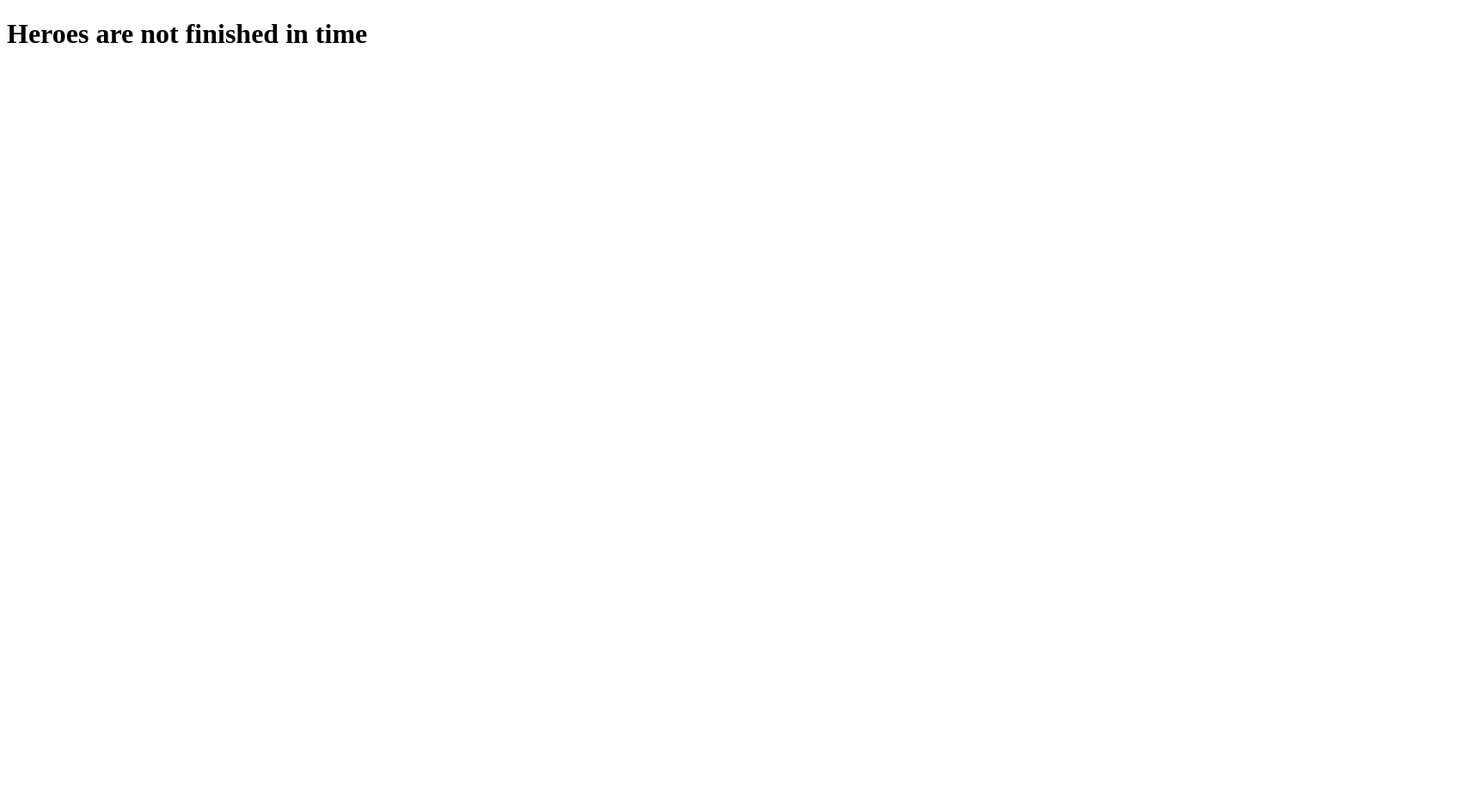
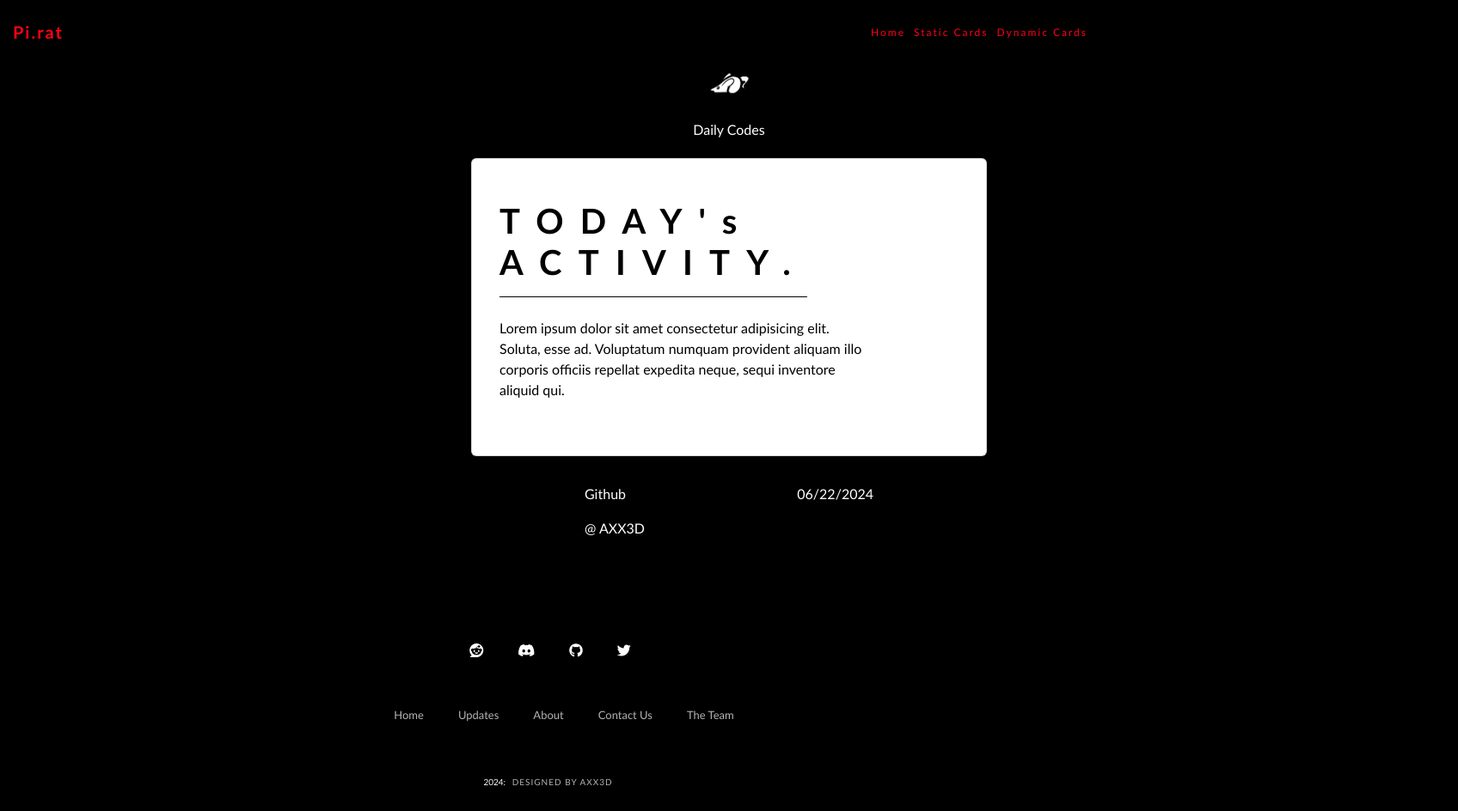
Before and after one commit to AXX3D/WD-HandsOn2, a plain HTML site: page pages/hero1/index.html in a window 1280 px wide. Shown: the whole page at 86% size, 1696 px wide, since content can reach past the window. Before the commit the page ends 800 px from the top, so only its background shows below. Drawn offline with nearby package versions, Linux system fonts and the light colour scheme.

Commit message:
Updated Hero 1

```diff
--- a/pages/hero1/assets/css/style.css
+++ b/pages/hero1/assets/css/style.css
@@ -0,0 +1,249 @@
+*
+{
+    color: white;
+    background-color: #000000;
+    font-family: 'Trebuchet MS', 'Lucida Sans Unicode', 'Lucida Grande', 'Lucida Sans', Arial, sans-serif;
+}
+
+.header
+{
+    overflow: hidden;
+    background-color: rgb(0, 0, 0);
+    padding: 20px 10px;
+    font-family: consolas;
+    letter-spacing: 2px;
+}
+
+.header a
+{
+    float: left;
+    color: rgb(255, 0, 21);
+    text-align: center;
+    padding: 5px;
+    text-decoration: none;
+    font-size: 12px;
+    line-height: 25px;
+    border-radius: 0px;
+    overflow: hidden;
+    transition: 0.2s;
+}
+
+
+  .header a.logo
+{
+    font-size: 20px;
+    font-weight: bold;
+    color: rgb(255, 0, 21);
+}
+
+  .header a:hover
+{
+    color: #000000;
+    background: #f3214f;
+    box-shadow: 0 0 10px #f32133, 0 0 40px #f32133, 0 0 80px #f32133;
+}
+
+  .header-right
+{
+    float: right;
+}
+
+  @media screen and (max-width: 500px)
+{
+    .header a {
+      float: none;
+      display: block;
+      text-align: left;
+    }
+    .header-right {
+      float: none;
+    }
+}
+
+
+.contents
+{
+    width: 212dvh;
+    display: flex;
+    align-items: center;
+    flex-direction: column;
+    .top
+
+    {
+        .logo
+        {
+            height: 50px ;
+        }
+    }
+}
+
+& .top
+{
+
+}
+
+& .card
+{
+    width: 150dvh;
+    border-radius: 12px;
+    & .title
+    {
+        padding: 1rem 0;
+        border-bottom: 1px rgb(0, 0, 0) solid;
+        color: rgb(0, 0, 0);
+        background-color: transparent;
+        width: fit-content;
+        letter-spacing: 1.2rem;
+        font-weight: 700;
+    }
+    & .description
+    {
+        padding: 1rem 0;
+        color: rgb(0, 0, 0);
+        background-color: transparent;
+        font-size: 1rem;
+    }
+    background-color: rgb(7, 7, 7);
+}
+
+& .middle
+{
+    display: flex;
+    flex-direction: column;
+    align-items: center;
+    & .note
+    {
+        padding: 1rem;
+        font-size: 1rem;
+    }
+
+    & .card
+    {
+        padding: 2rem;
+        width: 75dvh;
+    }
+
+    & .description
+    {
+        width: 80%;
+    }
+
+}
+
+& .bottom
+{
+
+}
+
+& .others
+{
+    display: flex;
+    justify-content: space-between;
+    width: 50dvh;
+    padding: 2rem;
+    {
+        padding: 0;
+        margin: 0;
+    }
+}
+
+.footer
+{
+    background-color: rgb(0, 0, 0);
+    font-family: consolas;
+}
+
+.footercontainer
+{
+    width: 100%;
+    padding: 50px 30px 20px;
+}
+
+.socialicons
+{
+    display: flex;
+    justify-content: center;
+}
+
+.socialicons a
+{
+    text-decoration: none;
+    padding: 10px;
+    margin: 10px;
+    border-radius: 50%;
+    color: white;
+    transition: 0.2s;
+}
+
+.socialicons a:hover
+{
+    color: #000000;
+    background: #f3214f;
+    box-shadow: 0 0 10px #f32133, 0 0 40px #f32133, 0 0 80px #f32133;
+}
+
+.footernav
+{
+    margin: 30px 0;
+}
+
+.footernav ul
+{
+    display: flex;
+    justify-content: center;
+    list-style-type: none;
+}
+
+.footernav ul li a
+{
+    color: white;
+    margin: 20px;
+    text-decoration: none;
+    font-size: 13px;
+    opacity: 0.7;
+    transition: 0.2s;
+}
+
+.footernav ul li a:hover
+{
+    color: #000000;
+    background: #f3214f;
+    box-shadow: 0 0 10px #f32133, 0 0 40px #f32133, 0 0 80px #f32133;
+}
+
+.footerbottom
+{
+    background-color: #000;
+    padding: 10px;
+    text-align: center;
+}
+
+.footerbottom p
+{
+    font-size: 10px;
+    color: white;
+}
+
+.designer
+{
+    font-size: 10px;
+    opacity: 0.7;
+    text-transform: uppercase;
+    letter-spacing: 1px;
+    font-weight: 400;
+    margin: 0px 5px;
+}
+
+@media (max-width: 500px)
+{
+    .footernav ul
+    {
+        flex-direction: column;
+    }
+    .footernav ul li
+    {
+        width: 100%;
+        text-align: center;
+        margin: 10px;
+    }
+}
--- a/pages/hero1/index.html
+++ b/pages/hero1/index.html
@@ -1,11 +1,66 @@
 <!DOCTYPE html>
 <html lang="en">
 <head>
+    <link rel="stylesheet" href="assets/css/style.css">
+    <link rel="stylesheet" href="https://cdnjs.cloudflare.com/ajax/libs/font-awesome/6.5.2/css/all.min.css" integrity="sha512-SnH5WK+bZxgPHs44uWIX+LLJAJ9/2PkPKZ5QiAj6Ta86w+fsb2TkcmfRyVX3pBnMFcV7oQPJkl9QevSCWr3W6A==" crossorigin="anonymous" referrerpolicy="no-referrer" />
     <meta charset="UTF-8">
     <meta name="viewport" content="width=device-width, initial-scale=1.0">
-    <title>Document</title>
+    <title>Hero 1</title>
+    <!--CDNJS-->
+    <link rel="stylesheet" href="https://cdnjs.cloudflare.com/ajax/libs/bootstrap/5.3.3/css/bootstrap.min.css" integrity="sha512-jnSuA4Ss2PkkikSOLtYs8BlYIeeIK1h99ty4YfvRPAlzr377vr3CXDb7sb7eEEBYjDtcYj+AjBH3FLv5uSJuXg==" crossorigin="anonymous" referrerpolicy="no-referrer" />
 </head>
 <body>
-    <h1>Heroes are not finished in time</h1>
+    <div class="header">
+        <a href="#default" class="logo">Pi.rat</a>
+        <div class="header-right">
+          <a class="active" href="https://axx3d.github.io/WD-HandsOn2/">Home</a>
+          <a href="https://axx3d.github.io/WD-HandsOn2/pages/static/index.html">Static Cards</a>
+          <a href="https://axx3d.github.io/WD-HandsOn2/pages/dynamic/index.html">Dynamic Cards</a>
+        </div>
+      </div>
+
+        <div class="contents">
+            <div class="top">
+                <img src="assets/img/loggg.png" alt="Rat" class="logo">
+            </div>
+            <div class="middle">
+                <h4 class="note">Daily Codes</h4>
+                <div class="card">
+                    <h1 class="title">TODAY's<br>ACTIVITY.<br></h1>
+                    <p class="description">Lorem ipsum dolor sit amet consectetur adipisicing elit. Soluta, esse ad. Voluptatum numquam provident aliquam illo corporis officiis repellat expedita neque, sequi inventore aliquid qui.</p>
+                    <div class="design"></div></div>
+            </div>
+            <div class="others">
+                <div class="email">
+                    <p>Github</p>
+                    <p> @ AXX3D <a href="https://github.com/AXX3D"></a></p>
+                </div>
+                <p>06/22/2024</p>
+            </div>
+            <div class="bottom"></div>
+        </div>
+
+      <div class="footer">
+        <div class="footercontainer">
+            <div class="socialicons">
+                <a href=""?><i class="fa-brands fa-reddit"></i></a>
+                <a href=""?><i class="fa-brands fa-discord"></i></a>
+                <a href=""?><i class="fa-brands fa-github"></i></a>
+                <a href=""?><i class="fa-brands fa-twitter"></i></a>
+            </div>
+            <div class="footernav">
+                <ul>
+                    <li><a href="">Home</a></li>
+                    <li><a href="">Updates</a></li>
+                    <li><a href="">About</a></li>
+                    <li><a href="">Contact Us</a></li>
+                    <li><a href="">The Team</a></li>
+                </ul>
+            </div>
+        </div>
+        <div class="footerbottom">
+            <p>2024: <span class="designer">Designed by AXX3D</span></p>
+        </div>
+       </div>
 </body>
 </html>
```
Also changed, not shown: pages/hero1/assets/img/loggg.png (added).
